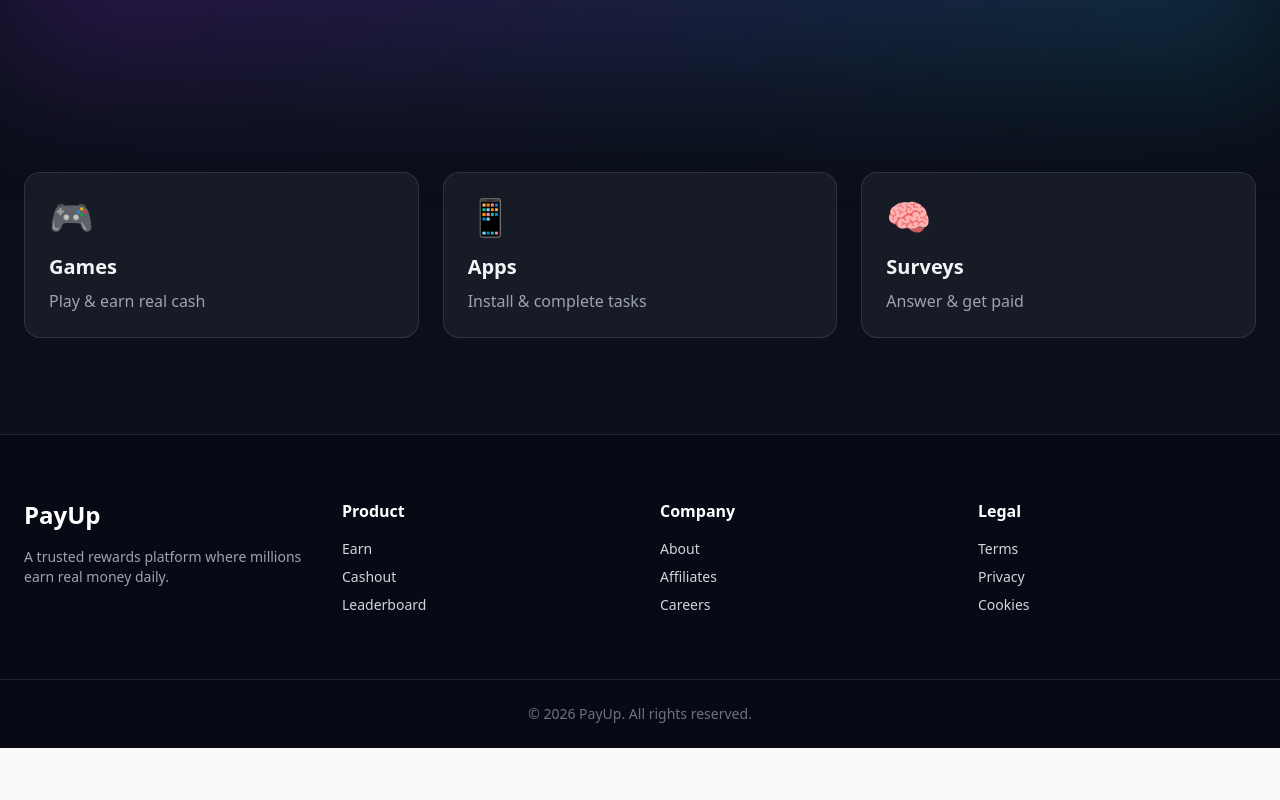
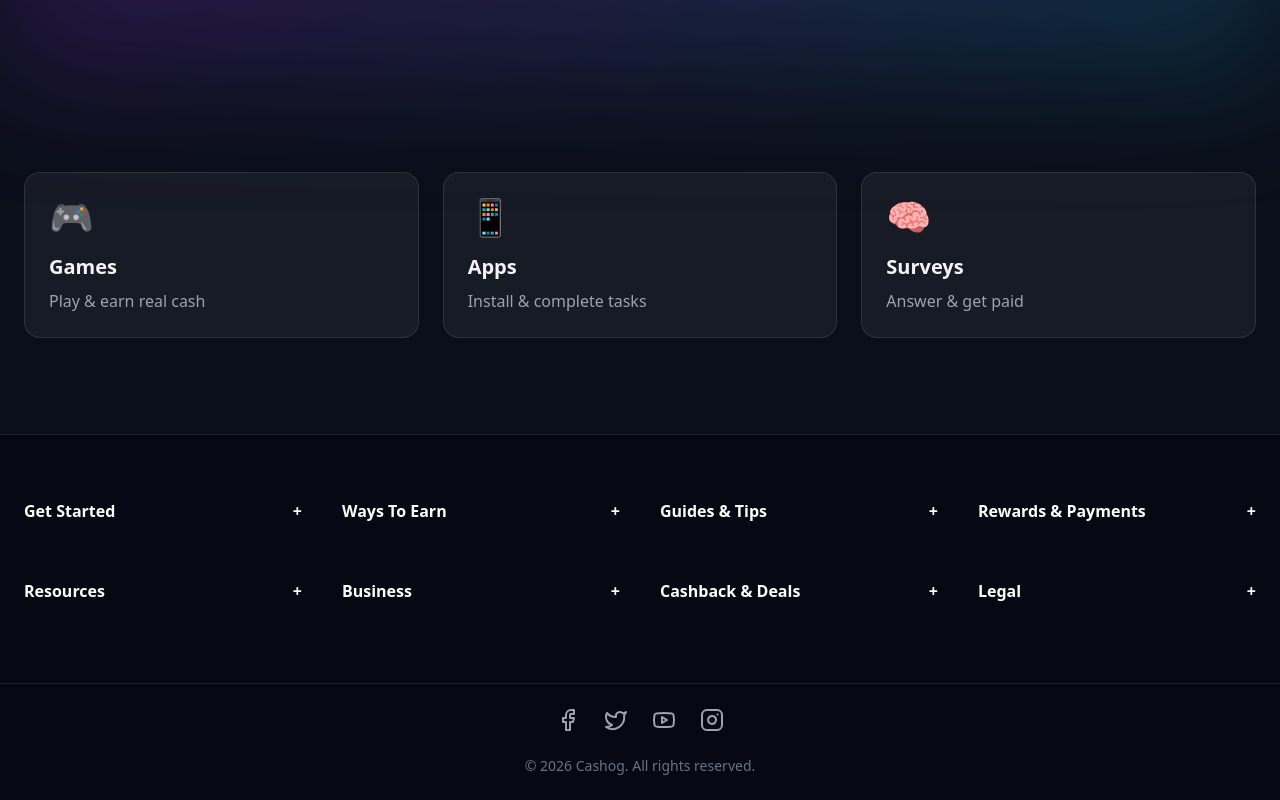
Before and after one commit to tool63/cashin, a Next.js app: page / in a window 1280 px wide. Shown: the part 724-1524 px from the top of the page. Before the commit the page ends 1472 px from the top, so only its background shows below. Built offline with nearby package versions, Linux system fonts and the light colour scheme.

Commit message:
Update Footer.tsx

```diff
--- a/components/Footer.tsx
+++ b/components/Footer.tsx
@@ -1,69 +1,204 @@
 "use client"
 
-import { motion } from "framer-motion"
+import { motion, AnimatePresence } from "framer-motion"
+import { useState } from "react"
+import {
+  Facebook,
+  Twitter,
+  Youtube,
+  Instagram,
+} from "lucide-react"
 
-type FooterSection = {
-  title: string
-  links: string[]
+type LinkItem = {
+  label: string
+  href?: string
+  children?: LinkItem[]
 }
 
-const footerSections: FooterSection[] = [
+type Section = {
+  title: string
+  items: LinkItem[]
+}
+
+export default function Footer() {
+  const [open, setOpen] = useState<string | null>(null)
+
+  const toggle = (key: string) =>
+    setOpen(open === key ? null : key)
+
+  const sections: Section[] = [
     {
-    title: "Product",
-    links: ["Earn", "Cashout", "Leaderboard"],
+      title: "Get Started",
+      items: [
+        { label: "How Cashog Works", href: "/how-it-works" },
+        { label: "How to Start Earning", href: "/start-earning" },
+        { label: "Cashout Methods", href: "/cashout" },
+        { label: "Withdrawal Proofs", href: "/withdrawals" },
+        { label: "Trust & Safety", href: "/trust-safety" },
+      ],
     },
     {
-    title: "Company",
-    links: ["About", "Affiliates", "Careers"],
+      title: "Ways To Earn",
+      items: [
+        { label: "Surveys", href: "/surveys" },
+        { label: "App Installs", href: "/app-installs" },
+        { label: "Playing Games", href: "/play-games" },
+        {
+          label: "Extra Earning",
+          children: [
+            { label: "Watching Ads", href: "/watch-ads" },
+            { label: "Micro Tasks", href: "/micro-tasks" },
+            { label: "Free Trials", href: "/complete-free-trials" },
+            { label: "Spinning Wheel", href: "/spinning-wheel" },
+          ],
+        },
+      ],
+    },
+    {
+      title: "Guides & Tips",
+      items: [
+        { label: "Make Money Online", href: "/make-money-online" },
+        { label: "Earn from Home", href: "/earn-money-from-home" },
+        {
+          label: "All Guides",
+          children: [
+            {
+              label: "Passive Income Online",
+              href: "/passive-income-online",
+            },
+            {
+              label: "Earn as a Student",
+              href: "/earn-money-as-a-student",
+            },
+          ],
+        },
+      ],
+    },
+    {
+      title: "Rewards & Payments",
+      items: [
+        { label: "Earn PayPal Money", href: "/earn-paypal-money" },
+        {
+          label: "Earn Crypto",
+          children: [
+            { label: "Bitcoin", href: "/earn-bitcoin-online" },
+            { label: "Ethereum", href: "/earn-ethereum-online" },
+          ],
+        },
+      ],
+    },
+    {
+      title: "Resources",
+      items: [
+        { label: "Blog", href: "/blog" },
+        { label: "Help Center", href: "/help" },
+        { label: "FAQ", href: "/faq" },
+        { label: "Contact Support", href: "/contact" },
+      ],
+    },
+    {
+      title: "Business",
+      items: [
+        { label: "Affiliate Program", href: "/affiliate" },
+        { label: "Partners", href: "/partners" },
+        { label: "Advertise with Cashooz", href: "/advertise" },
+      ],
+    },
+    {
+      title: "Cashback & Deals",
+      items: [
+        { label: "Cashback Offers", href: "/cashback-offers" },
+        { label: "Shopping Rewards", href: "/shopping-rewards" },
+        { label: "Promo Codes", href: "/promo-codes" },
+      ],
     },
     {
       title: "Legal",
-    links: ["Terms", "Privacy", "Cookies"],
+      items: [
+        {
+          label: "Terms & Conditions",
+          href: "https://cashog.com/terms-and-conditions",
+        },
+        {
+          label: "Privacy Policy",
+          href: "https://cashog.com/privacy-policy",
+        },
+        {
+          label: "Cookie Policy",
+          href: "https://cashog.com/cookie-policy",
+        },
+      ],
     },
   ]
 
-export default function Footer() {
   return (
-    <motion.footer
-      initial={{ opacity: 0, y: 40 }}
-      whileInView={{ opacity: 1, y: 0 }}
-      viewport={{ once: true }}
-      transition={{ duration: 0.6, ease: "easeOut" }}
-      className="bg-[#070A14] border-t border-white/10 text-gray-300"
+    <footer className="bg-[#060914] border-t border-white/10 text-gray-300">
+      <div className="max-w-7xl mx-auto px-6 py-16 grid grid-cols-2 md:grid-cols-4 gap-10">
+        {sections.map((section) => (
+          <div key={section.title}>
+            <button
+              onClick={() => toggle(section.title)}
+              className="flex items-center justify-between w-full text-white font-semibold mb-4"
             >
-      <div className="max-w-7xl mx-auto px-6 py-16 grid md:grid-cols-4 gap-10">
-        {/* BRAND */}
-        <div>
-          <h2 className="text-2xl font-bold text-white">PayUp</h2>
-          <p className="mt-4 text-sm text-gray-400">
-            A trusted rewards platform where millions earn real money daily.
-          </p>
-        </div>
+              {section.title}
+              <span>{open === section.title ? "−" : "+"}</span>
+            </button>
 
-        {/* LINKS */}
-        {footerSections.map((section) => (
-          <div key={section.title}>
-            <h3 className="font-semibold text-white mb-4">
-              {section.title}
-            </h3>
+            <AnimatePresence>
+              {open === section.title && (
+                <motion.ul
+                  initial={{ height: 0, opacity: 0 }}
+                  animate={{ height: "auto", opacity: 1 }}
+                  exit={{ height: 0, opacity: 0 }}
+                  transition={{ duration: 0.25 }}
+                  className="space-y-2 text-sm overflow-hidden"
+                >
+                  {section.items.map((item) => (
+                    <li key={item.label}>
+                      <a
+                        href={item.href}
+                        className="hover:text-white transition"
+                      >
+                        {item.label}
+                      </a>
 
-            <ul className="space-y-2 text-sm">
-              {section.links.map((link) => (
-                <li
-                  key={link}
-                  className="hover:text-white transition cursor-pointer"
+                      {item.children && (
+                        <ul className="ml-4 mt-2 space-y-1 text-gray-400">
+                          {item.children.map((child) => (
+                            <li key={child.label}>
+                              <a
+                                href={child.href}
+                                className="hover:text-white"
                               >
-                  {link}
+                                {child.label}
+                              </a>
                             </li>
                           ))}
                         </ul>
+                      )}
+                    </li>
+                  ))}
+                </motion.ul>
+              )}
+            </AnimatePresence>
           </div>
         ))}
       </div>
 
-      <div className="border-t border-white/10 py-6 text-center text-sm text-gray-500">
-        © {new Date().getFullYear()} PayUp. All rights reserved.
+      {/* SOCIAL */}
+      <div className="border-t border-white/10 py-6">
+        <div className="flex justify-center gap-6 text-gray-400">
+          <Facebook className="hover:text-white cursor-pointer" />
+          <Twitter className="hover:text-white cursor-pointer" />
+          <Youtube className="hover:text-white cursor-pointer" />
+          <Instagram className="hover:text-white cursor-pointer" />
         </div>
-    </motion.footer>
+      </div>
+
+      {/* COPYRIGHT */}
+      <div className="text-center text-sm text-gray-500 pb-6">
+        © {new Date().getFullYear()} Cashog. All rights reserved.
+      </div>
+    </footer>
   )
 }
```
Lines whose indentation alone changed are shown as unchanged.
